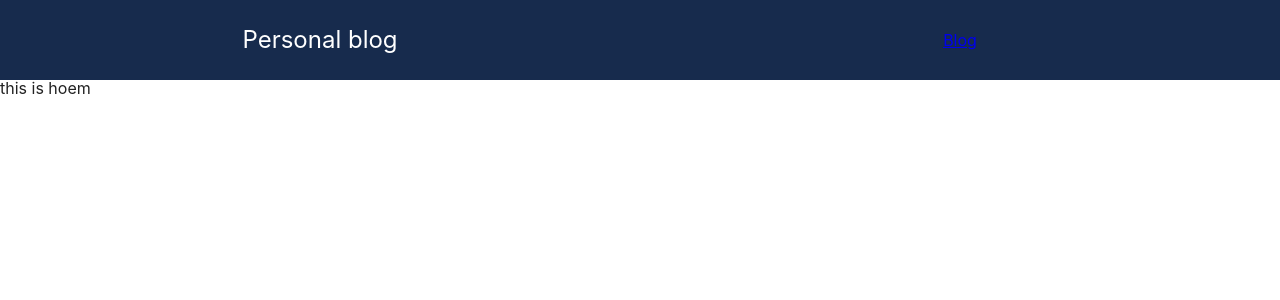
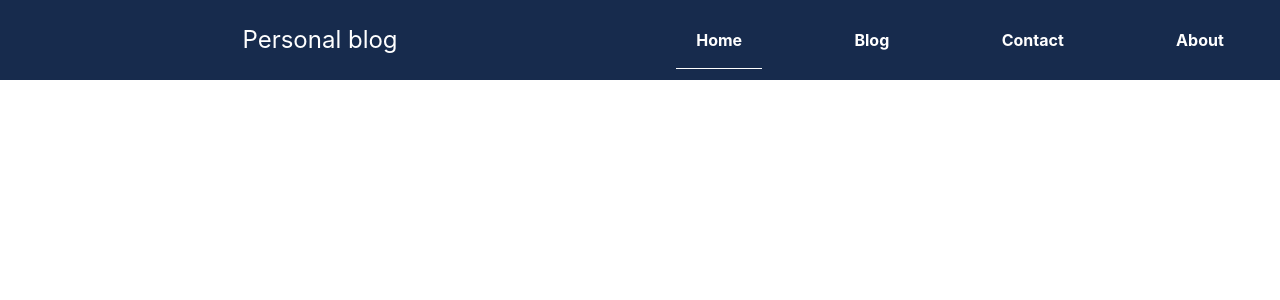
Before and after one commit to PouRiaBG/Personal-blog, a React (Create React App) app in the folder personal-blog/: page / in a window 1280 px wide. Shown: the top 300 px of the page. Built offline with nearby package versions, Linux system fonts and the light colour scheme.

Commit message:
complete route and links

```diff
--- a/personal-blog/src/App.tsx
+++ b/personal-blog/src/App.tsx
@@ -1,19 +1,18 @@
 import React from 'react';
-import GlobalStyle from './styles/global'
-import Header from './components/Header';
 import {Route} from 'react-router-dom'
-import routes from './routes'
+import routes from './Routes/routes'
+import Template from './components/Template';
 
 const App:React.FC = ()=>{
   return (
     <>
-      <GlobalStyle/>
-      <Header/>
-       {
-         routes.map((routes)=>{
-            return <Route exact={routes.exact} path={routes.path} component={routes.components} />
-         })
-       }
+      <Template>
+        {
+          routes.map((routes)=>{
+              return <Route exact={routes.exact} path={routes.path} component={routes.components} />
+          })
+        }
+      </Template>
     </>
   )
 }
--- /dev/null
+++ b/personal-blog/src/Routes/links.ts
@@ -0,0 +1,20 @@
+export const links = [
+    {
+        exact : true,
+        name : "Home",
+        to : "/"
+    },
+    {
+        name : "Blog",
+        to : "/blog"
+    },
+    {
+        name : "Contact",
+        to : "/contact-us"
+    },
+    {
+        name : "About",
+        to : "/about-us"
+    }
+]
+//export  links
--- a/personal-blog/src/components/Header.tsx
+++ /dev/null
@@ -1,22 +0,0 @@
-import React from 'react'
-import {Link} from 'react-router-dom'
-import {Navigation ,H1} from '../styles/elements'
-
-const Header:React.FC = ()=>{
-    return (
-     <Navigation>
-         <section className="nav-section">
-             <H1>
-                 Personal blog
-             </H1>
-         </section>
-         <section className="nav-section">
-
-            <Link to="/blog">
-                Blog
-            </Link>
-         </section>
-     </Navigation>
-    )
-}
-export default Header
--- /dev/null
+++ b/personal-blog/src/components/Navigation.tsx
@@ -0,0 +1,26 @@
+import React from 'react'
+import {NavLink} from 'react-router-dom'
+import {Navigation ,H1} from '../styles/elements'
+import {links} from '../Routes/links'
+
+const Nav:React.FC = (props)=>{
+
+    return (
+     <Navigation>
+         <section className="nav-section">
+             <H1>
+                 Personal blog
+             </H1>
+         </section>
+         <section className="nav-section2">
+            {
+                links.map((link)=>{
+                return <NavLink exact={link.exact || false} activeClassName="underline"
+                to={link.to}>{link.name}</NavLink>
+                })
+            }
+         </section>
+     </Navigation>
+    )
+}
+export default Nav
--- /dev/null
+++ b/personal-blog/src/components/Template.tsx
@@ -0,0 +1,14 @@
+import React from 'react';
+import GlobalStyle from '../styles/global'
+import Navigation from './Navigation'
+
+const Template = (props : any)=>{
+    return(
+        <>
+            <GlobalStyle/>
+            <Navigation/>
+                {props.children}
+        </>
+    )
+}
+export default Template
--- a/personal-blog/src/styles/elements.ts
+++ b/personal-blog/src/styles/elements.ts
@@ -3,6 +3,7 @@ import styled from 'styled-components';
 export const Navigation = styled.nav`
     width : 100vw;
     height : 80px;
+    position : fixed;
     background : #172b4d;
     display : flex ;
     color : white ;
@@ -11,7 +12,24 @@ export const Navigation = styled.nav`
         justify-content : center;
         align-items : center;
         flex : 1;
-    }   `
+    }
+    .nav-section2 {
+        display : flex;
+        justify-content : space-around;
+        align-items : center;
+        flex : 1;
+    }
+    .nav-section2 a {
+        color : white;
+        text-decoration : none;
+        outline : none;
+        padding : 20px;
+        font-weight : 700;
+    }
+    .underline {
+        border-bottom : 1px solid;
+    }
+    `
 
 export const H1 = styled.h1`
     font-size: 1.5rem;
```
Also changed, not shown: personal-blog/src/Routes/routes.ts (renamed from personal-blog/src/routes.ts, +4 -4 lines).
